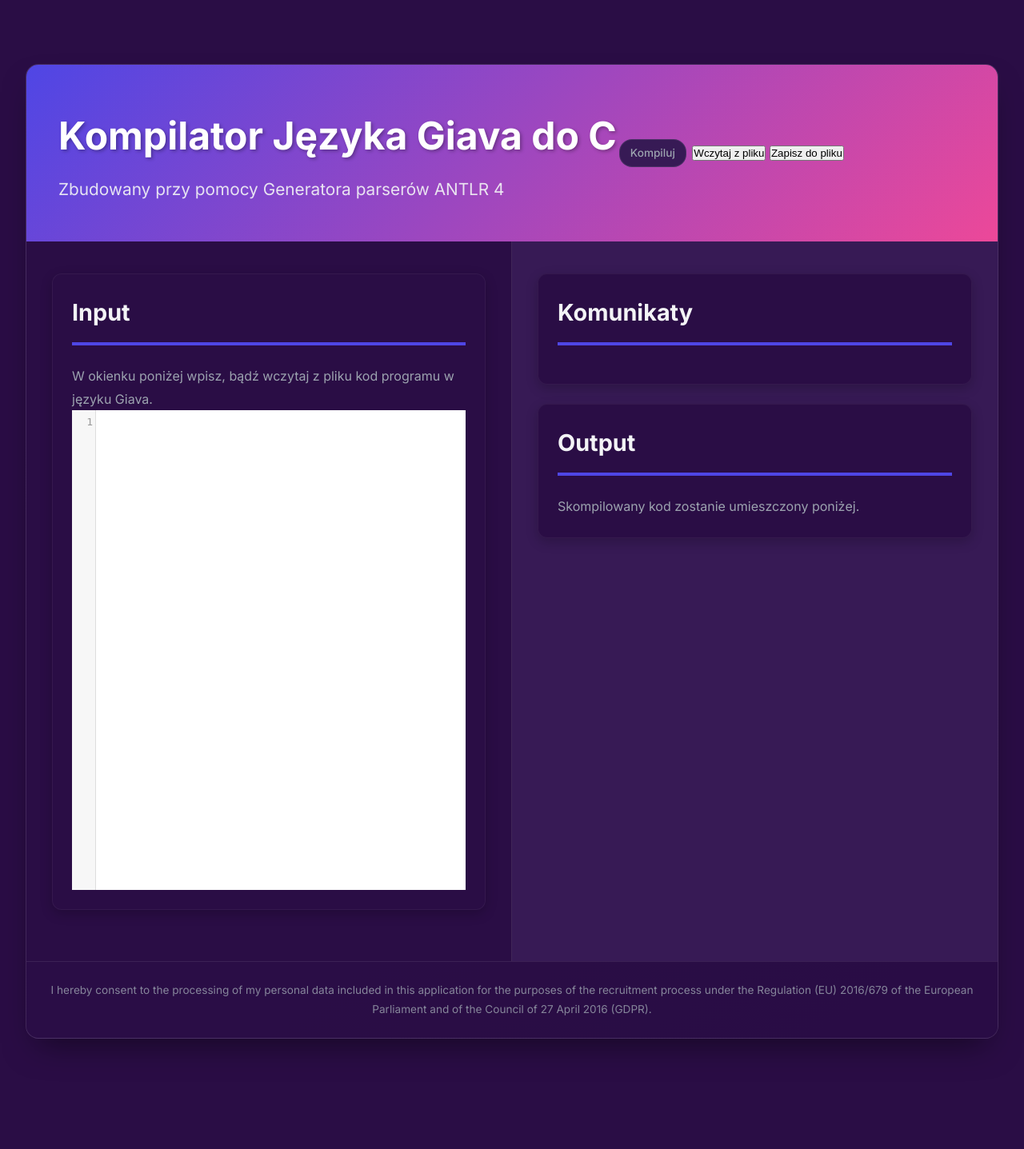
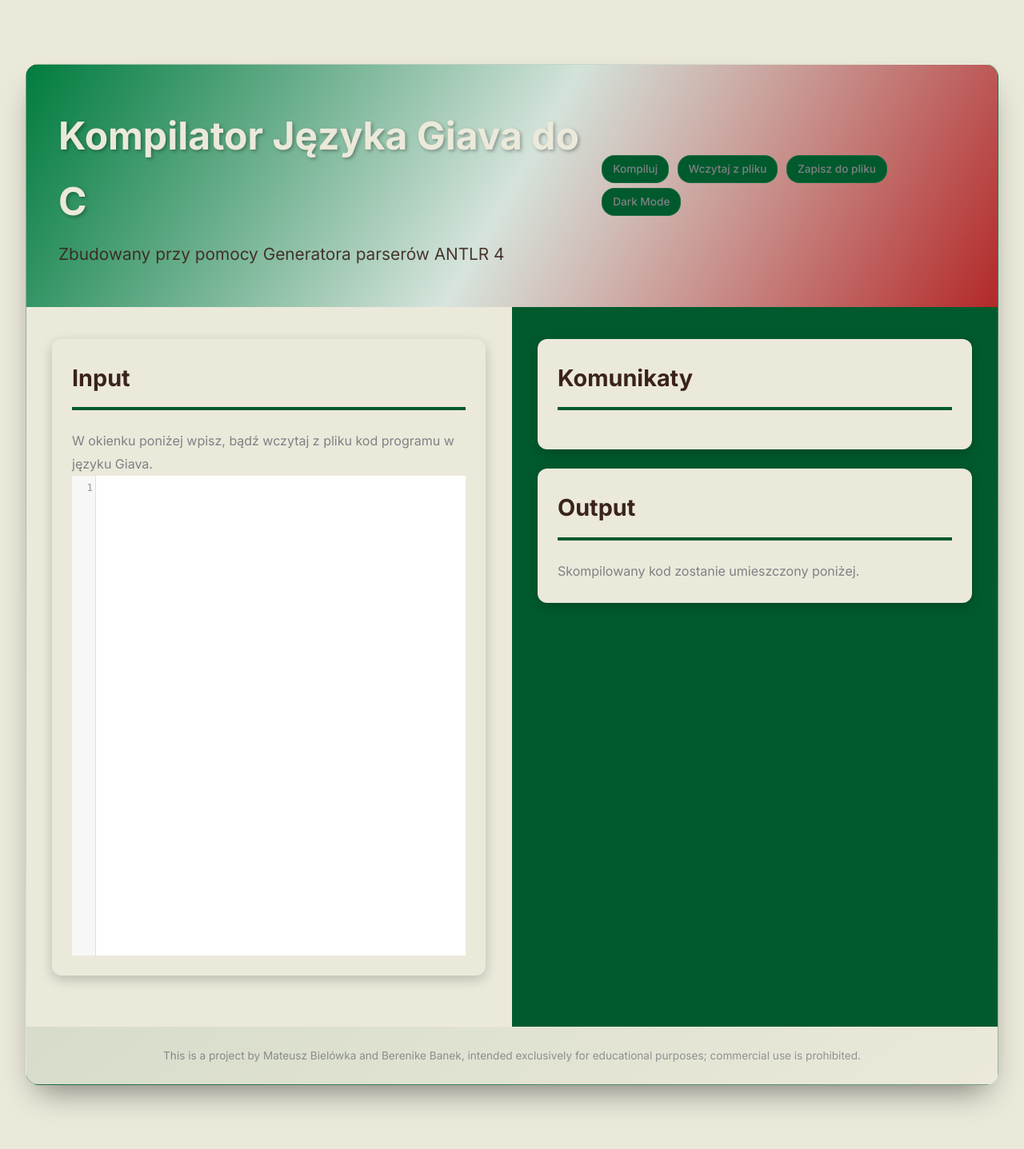
Before and after one commit to YourHumbleNarrator/TKiK, a Flask app: page / in a window 1280 px wide. Shown: the whole page at 80% size. Before the commit the page ends 1312 px from the top, so only its background shows below. Run offline with Flask 3, Linux system fonts and the light colour scheme; parts of the project's set-up code (start-up, migrations or seed data) failed here and were passed over.

Commit message:
final graphic touches

```diff
--- a/static/styles.css
+++ b/static/styles.css
@@ -3,15 +3,15 @@
 
 /* --- CSS Variables --- */
 :root {
-    --primary-deep: #2A0D45;   /* Deep Indigo/Purple */
-    --primary-accent: #4F46E5; /* Electric Blue */
-    --secondary-accent: #EC4899; /* Vibrant Pink/Magenta */
-    --highlight: #14B8A6;     /* Teal */
-    --text-light: #F3F4F6;     /* Very Light Gray */
-    --text-medium: #9CA3AF;    /* Medium Gray */
-    --text-dark: #1F2937;     /* Darker Gray for light backgrounds if needed */
-    --card-bg: #371A55;       /* Slightly lighter than deep base */
-    --glow-color: rgba(236, 72, 153, 0.7); /* Glow effect color based on secondary accent */
+    --primary-deep: #ebe9da;   /* Deep Indigo/Purple */
+    --primary-accent: #005a2d; /* Electric Blue */
+    --secondary-accent: #017c3f; /* Vibrant Pink/Magenta */
+    --highlight: #c5ae53;     /* Teal */
+    --text-light: rgb(58, 35, 28);     /* Very Light Gray */
+    --text-medium: #808085;    /* Medium Gray */
+    --text-dark: #1b1918;     /* Darker Gray for light backgrounds if needed */
+    --card-bg: #005a2d;       /* Slightly lighter than deep base */
+    --glow-color: rgb(1, 124, 63); /* Glow effect color based on secondary accent */
 
     /* Transitions */
     --transition-fast: all 0.2s ease-in-out;
@@ -48,8 +48,8 @@ body {
 
 /* --- Header --- */
 .header {
-    background: linear-gradient(135deg, var(--primary-accent) 0%, var(--secondary-accent) 100%);
-    color: #ffffff;
+    background: linear-gradient(120deg, #017c3f 0%, rgba(255, 255, 255, 0.78) 50%, #b22929 100%);
+    color: #ebe9da;
     padding: 2.5rem 1.5rem;
     display: flex;
     flex-direction: column;
@@ -227,7 +227,7 @@ body {
 }
 
 .main-section h2:hover {
-    border-bottom-color: var(--secondary-accent); /* Change border color on hover */
+    border-bottom-color: var(--text-light); /* Change border color on hover */
 }
 
 .main-section h3 {
@@ -258,7 +258,7 @@ body {
     transform: translateY(-6px) scale(1.01); /* Lift and slight scale */
     box-shadow: 0 12px 25px rgba(0, 0, 0, 0.3);
     border-color: var(--secondary-accent);
-    background-color: #401f68; /* Slightly lighten card background on hover */
+    background-color: #ffffff; /* Slightly lighten card background on hover */
 }
 
 /* Experience Section Specifics */
--- a/templates/index.html
+++ b/templates/index.html
@@ -1,45 +1,3 @@
-<!--<!DOCTYPE html>-->
-<!--<html lang="en">-->
-<!--<head>-->
-<!--    <meta charset="UTF-8">-->
-<!--    <title>Kompilator ANTLR</title>-->
-<!--    <link rel="stylesheet" href="https://cdnjs.cloudflare.com/ajax/libs/codemirror/5.65.12/codemirror.min.css">-->
-<!--    <link rel="stylesheet" href="{{ url_for('static', filename='style.css') }}">-->
-<!--</head>-->
-<!--<body>-->
-<!--    <button id="compile-btn">Kompiluj</button>-->
-<!--    <textarea id="editor">//</textarea>-->
-<!--    <pre id="output"></pre>-->
-
-<!--    <script src="https://cdnjs.cloudflare.com/ajax/libs/codemirror/5.65.12/codemirror.min.js"></script>-->
-<!--    <script src="https://cdnjs.cloudflare.com/ajax/libs/codemirror/5.65.12/addon/mode/simple.min.js"></script>-->
-<!--    <script src="{{ url_for('static', filename='mylang.js') }}"></script>-->
-
-
-<!--    <script>-->
-<!--        const editor = CodeMirror.fromTextArea(document.getElementById("editor"), {-->
-<!--            lineNumbers: true,-->
-<!--            mode: "mylang",-->
-<!--            theme: "default"-->
-<!--        });-->
-
-<!--        document.getElementById("compile-btn").addEventListener("click", () => {-->
-<!--            fetch("/compile", {-->
-<!--                method: "POST",-->
-<!--                headers: { "Content-Type": "application/x-www-form-urlencoded" },-->
-<!--                body: `source=${encodeURIComponent(editor.getValue())}`-->
-<!--            })-->
-<!--            .then(res => res.json())-->
-<!--            .then(data => {-->
-<!--                document.getElementById("output").textContent = data.output;-->
-<!--            });-->
-<!--        });-->
-<!--    </script>-->
-<!--</body>-->
-<!--</html>-->
-
-
-
 <!DOCTYPE html>
 <html lang="en">
 <head>
@@ -59,9 +17,10 @@
             </div>
             <div class="header-buttons">
                 <span class="skill-tag" id="compile-btn">Kompiluj</span>
-                <button id="load-btn">Wczytaj z pliku</button>
+                <span class="skill-tag" id="load-btn">Wczytaj z pliku</span>
                 <input type="file" id="file-input" style="display:none" accept=".txt,.giava,.java,.c"/>
-                <button id="save-btn">Zapisz do pliku</button>
+                <span class="skill-tag" id="save-btn">Zapisz do pliku</span>
+                <span class="skill-tag" id="white-mode">Dark Mode</span>
             </div>
         </header>
 
@@ -73,7 +32,7 @@
                     <p>
                         W okienku poniżej wpisz, bądź wczytaj z pliku kod programu w języku Giava.
                     </p>
-                    <textarea id="editor"></textarea>
+                    <textarea id="editor"> </textarea>
                 </section>
             </aside>
 
@@ -94,7 +53,7 @@
         </div>
 
         <footer class="footer">
-            I hereby consent to the processing of my personal data included in this application for the purposes of the recruitment process under the Regulation (EU) 2016/679 of the European Parliament and of the Council of 27 April 2016 (GDPR).
+            This is a project by Mateusz Bielówka and Berenike Banek, intended exclusively for educational purposes; commercial use is prohibited.
         </footer>
 
     </div>
@@ -125,7 +84,8 @@
                 document.getElementById("messages").textContent = data.exception || "Kompilacja przebiegła pomyślnie.";
             });
         });
-            // Wczytaj z pliku
+
+    // Wczytaj z pliku
     document.getElementById("load-btn").addEventListener("click", () => {
         document.getElementById("file-input").click();
     });
@@ -147,9 +107,12 @@
         const blob = new Blob([text], { type: "text/plain" });
         const a = document.createElement("a");
         a.href = URL.createObjectURL(blob);
-        a.download = "input.txt";
+        a.download = "your_code.c";
         a.click();
         URL.revokeObjectURL(a.href);
+    });
+    document.getElementById("white-mode").addEventListener("click", () => {
+            alert("Wszystko musi być czarno na białym");
     });
 
     </script>
--- a/webapp.py
+++ b/webapp.py
@@ -4,15 +4,17 @@ import os
 
 app = Flask(__name__)
 
+
 @app.route("/")
 def index():
     return render_template("index.html")
 
+
 @app.route("/compile", methods=["POST"])
 def compile_code():
     source_code = request.form["source"]
-    with open("Expr/input.txt", "w") as f:
-        f.write(source_code)
+    with open("Expr/input.txt", "w") as f_in:
+        f_in.write(source_code)
     open("output.c", "w").close()
     open("exception.txt", "w").close()
     exception_msg = " "
@@ -22,11 +24,11 @@ def compile_code():
     prog = Program("Expr/input.txt", "output.c")
     prog.run()
     if os.path.exists("output.c"):
-        with open("output.c", "r") as f:
-            output_code = f.read()
+        with open("output.c", "r") as f_out:
+            output_code = f_out.read()
     if os.path.exists("exception.txt"):
-        with open("exception.txt", "r") as f:
-            exception_msg = f.read()
+        with open("exception.txt", "r") as f_ex:
+            exception_msg = f_ex.read()
     # except Exception as e:
     #     exception_msg = str(e)
 
@@ -36,6 +38,6 @@ def compile_code():
 if __name__ == "__main__":
     with open("output.c", "w") as f:
         pass
-    with open("exception.txt", "w") as f:
+    with open("exception.txt", "w") as g:
         pass
     app.run(debug=True)
```
Also changed, not shown: Expr/ErrorHandling.py (+4 -6 lines), Expr/main.py (+5 -3 lines).
